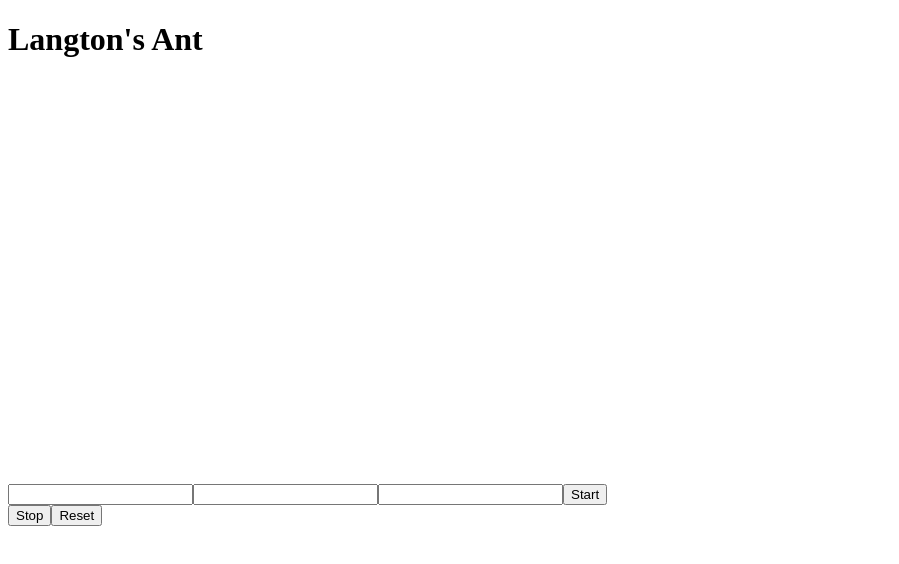
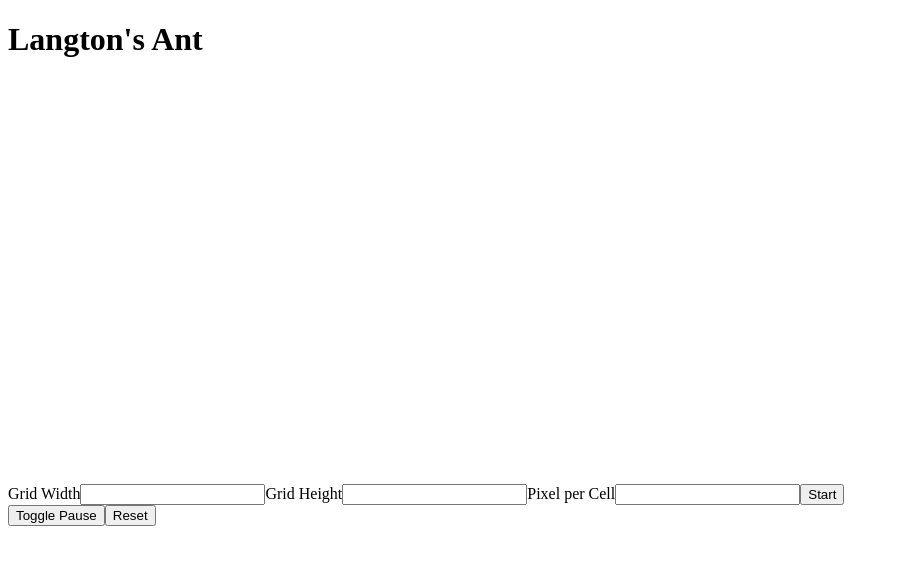
Before and after one commit to JanSpindler/LangtonsAnt.js, an Angular app: page / in a window 1280 px wide. Shown: the top 564 px of the page, without its empty margins (0-899 px from the left). Built offline with nearby package versions, Linux system fonts and the light colour scheme.

Commit message:
label for form

```diff
--- a/src/app/components/langtons-ant-game/langtons-ant-game.component.html
+++ b/src/app/components/langtons-ant-game/langtons-ant-game.component.html
@@ -7,14 +7,19 @@
 ></canvas>
 
 <div class="settings">
-  <form>
+  <form class="settings-form">
+    <label>Grid Width</label>
     <input type="number" name="grid_width" />
+
+    <label>Grid Height</label>
     <input type="number" name="grid_height" />
+
+    <label>Pixel per Cell</label>
     <input type="number" name="pixel_per_cell" />
 
     <button type="submit">Start</button>
   </form>
 
-  <button>Stop</button>
+  <button>Toggle Pause</button>
   <button>Reset</button>
 </div>
```
